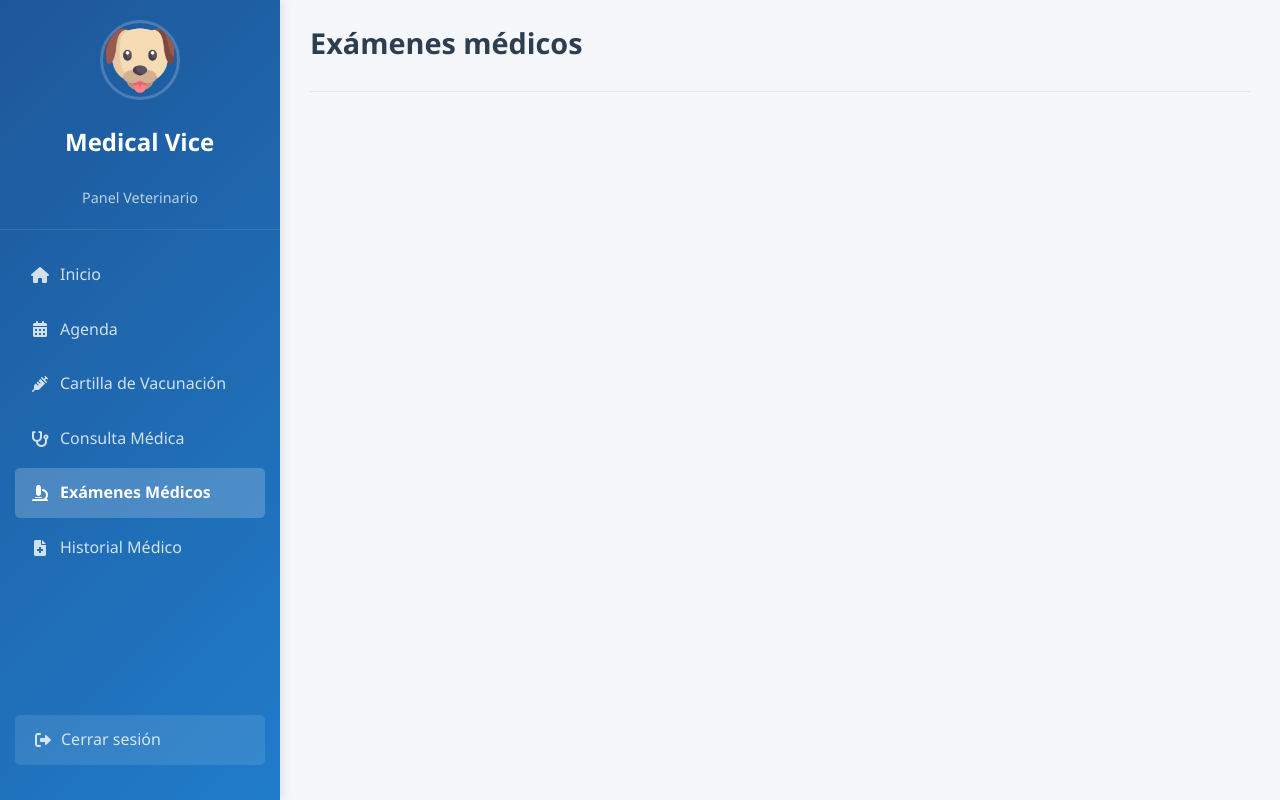
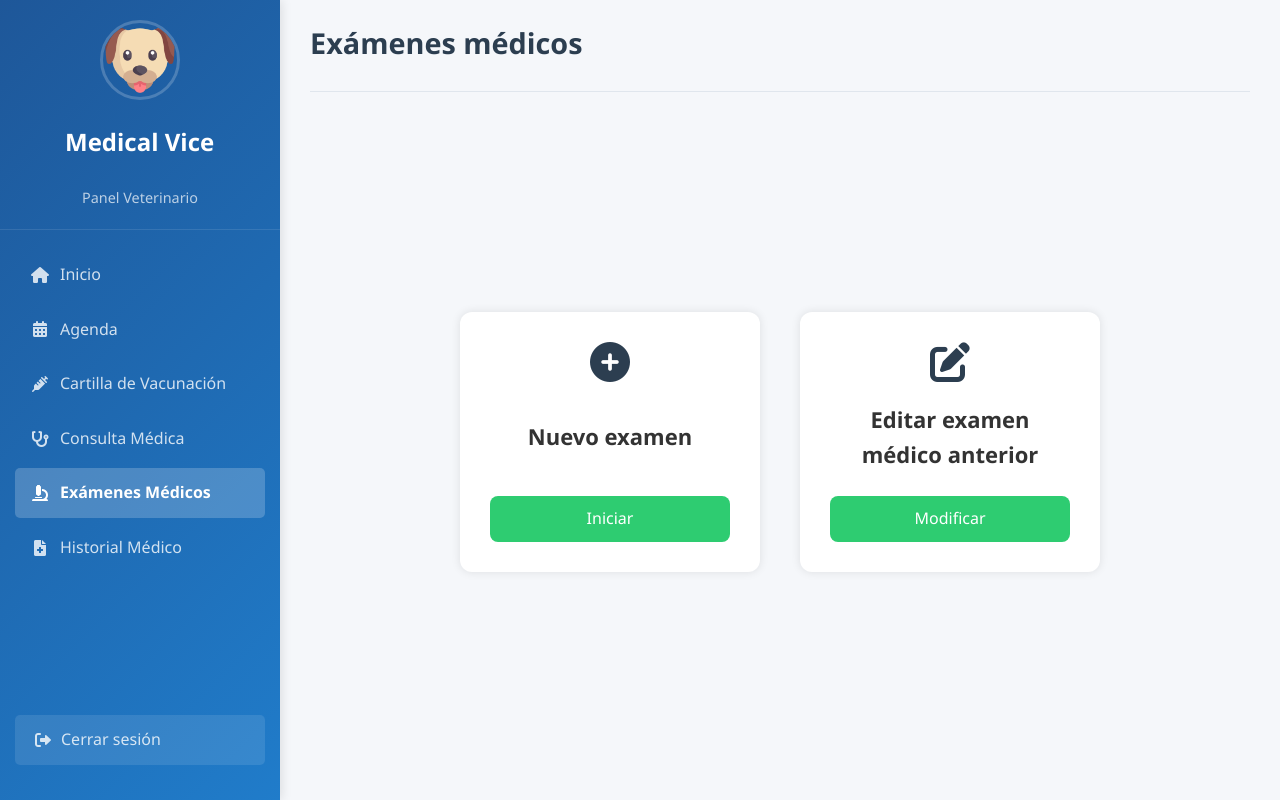
Before and after one commit to PedroArrivasplata/PetInformationManagementSystem, a PHP site: page /repo_Oficial/5_0_examenes_medicos.php in a window 1280 px wide. Run offline with PHP 8.4, Linux system fonts and the light colour scheme.

Commit message:
Se creo el html para el archivo 5_0_examenes_mediocs.php

```diff
--- a/public/pages/5_0_examenes_medicos.php
+++ b/public/pages/5_0_examenes_medicos.php
@@ -32,6 +32,18 @@
             <div class="vet-header">
                 <h1>Exámenes médicos</h1>
             </div>
+            <div class="consulta-container">
+                <div class="consulta-box">
+                    <i class="fas fa-plus-circle"></i>
+                    <h2>Nuevo examen</h2>
+                    <a href="5_1_nuevo_examen_medico.php">Iniciar</a>
+                </div>
+                <div class="consulta-box">
+                    <i class="fas fa-edit"></i>
+                    <h2>Editar examen médico anterior</h2>
+                    <a href="5_2_modificar.php">Modificar</a>
+                </div>
+            </div>
         </div>
     </div>
     </body>
```
